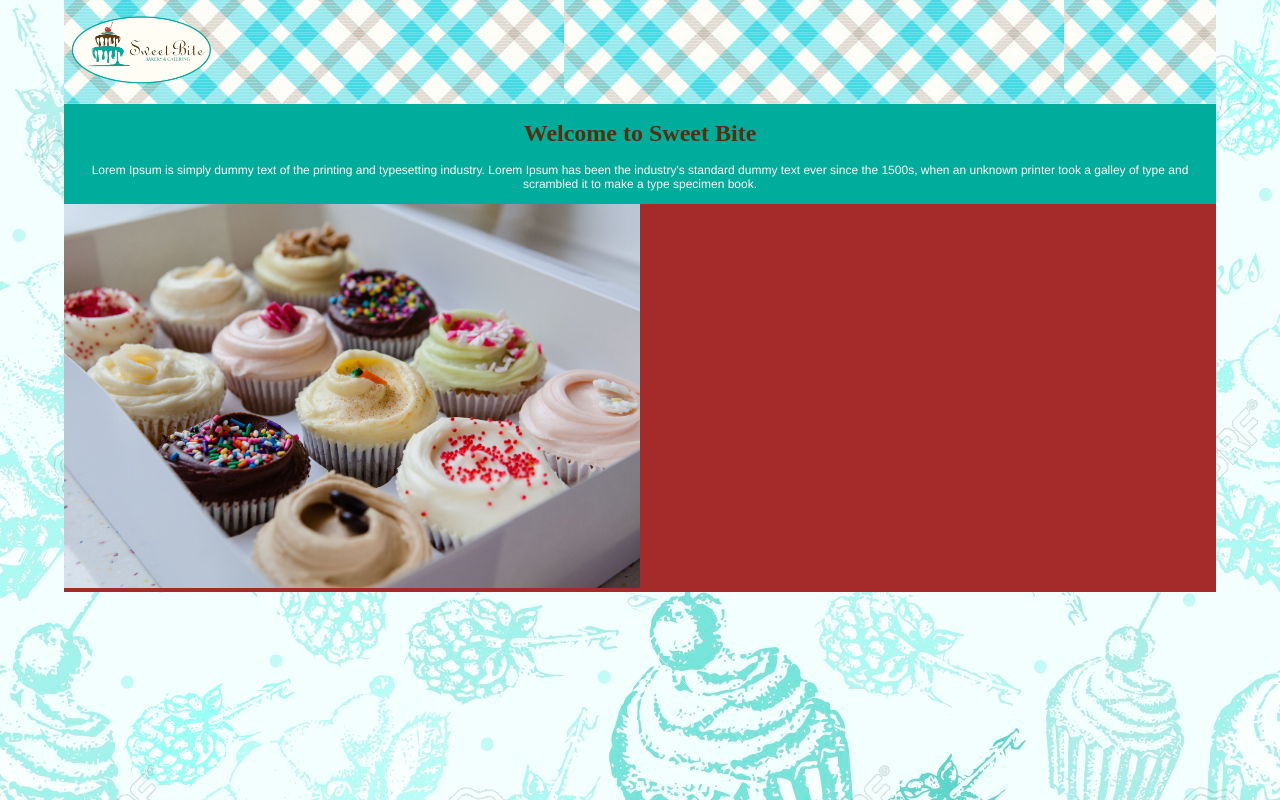
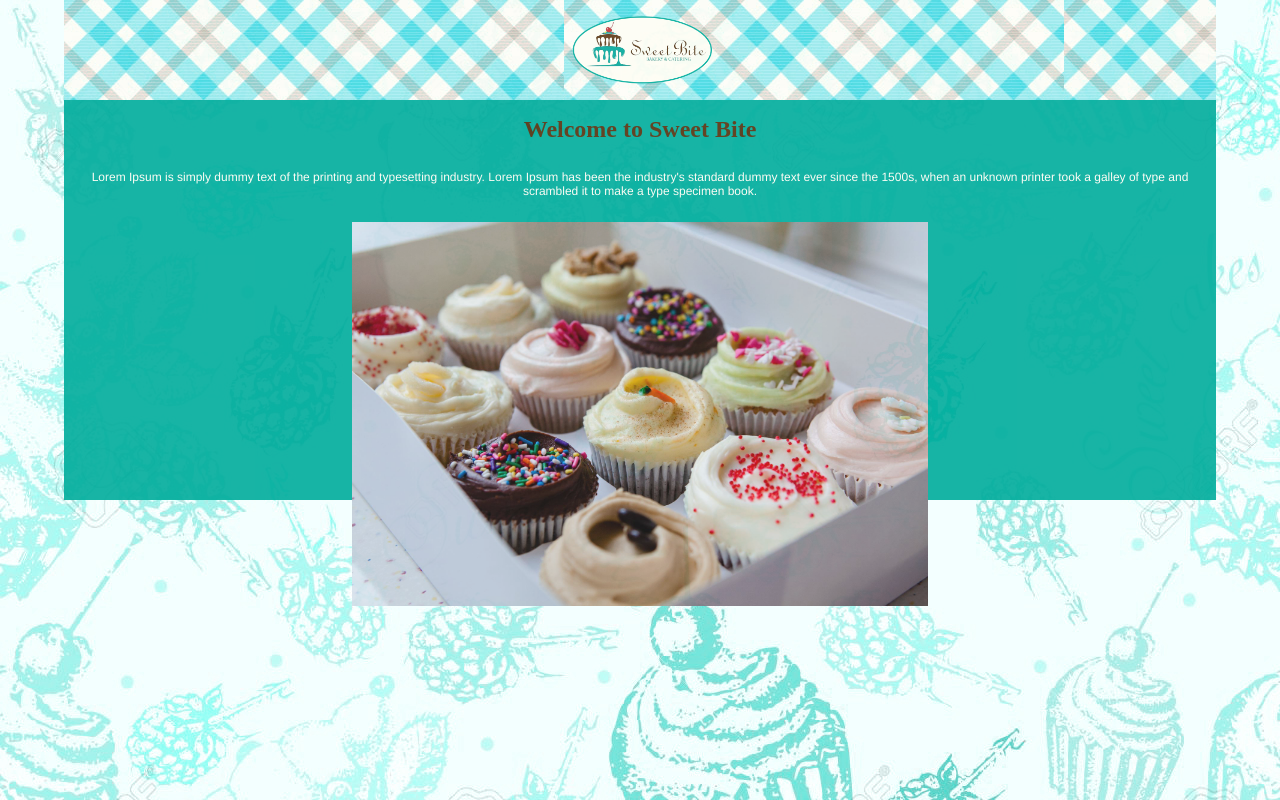
Before and after one commit to jeast88/project_final2_East_Jared, a plain HTML site: page index.html in a window 1280 px wide. Drawn offline with Linux system fonts and the light colour scheme.

Commit message:
Image and logo centered

```diff
--- a/css/main.css
+++ b/css/main.css
@@ -10,11 +10,26 @@ body {
   width: 90%;
   height: 500px;
   margin: auto;
+	opacity: 0.9;
 }
 
 .img {
 	margin: auto;
 	width: 50%;
+	display: block;
+}
+
+.img2 {
+	margin: auto;
+	display: block;
+}
+
+p {
+	text-align: center;
+	color: #fffdf4;
+	font-family: Helvetica;
+	font-size: .75rem;
+	padding: 1%;
 }
 
 h1 {
@@ -38,7 +53,5 @@ main {
 }
 
 article {
-
-	background-color: brown;
 	margin: auto;
 }
--- a/index.html
+++ b/index.html
@@ -12,7 +12,7 @@
 
   <div class="container">
 
-  <header> <img src="css/logo.png" title="logo" alt="logo" height="100px"> </header>
+  <header> <img src="css/logo.png" class="img2" title="logo" alt="logo" height="100px"> </header>
 
   <main>
 	  <h1>Welcome to Sweet Bite</h1>
```
